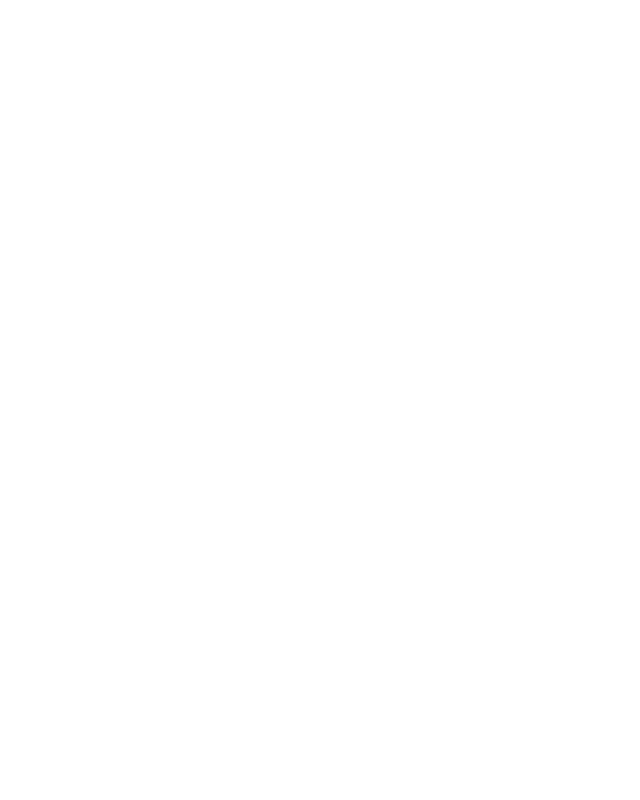
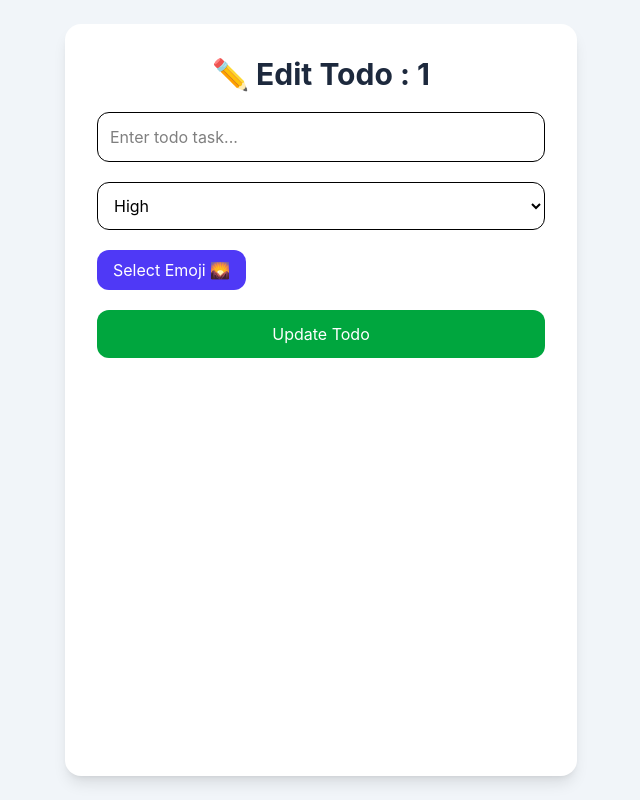
Before and after one commit to Pratham0514/ApiToDoFroent, a React (Vite) app: page /edit/1 in a window 1280 px wide. Before the commit this address had no page. Shown: the whole page, without its empty margins (319-959 px from the left). Built offline with nearby package versions, Linux system fonts and the light colour scheme; no server answers.

Commit message:
edit part complete

```diff
--- a/src/main.jsx
+++ b/src/main.jsx
@@ -2,6 +2,7 @@ import { createRoot } from 'react-dom/client';
 import './index.css';
 import Home from './views/Home/Home.jsx';
 import NewTodo from './views/NewTodo/NewTodo.jsx';
+import Edittodo from './views/NewTodo/Edittodo.jsx';
 import { BrowserRouter, Routes, Route } from 'react-router-dom';
 
 createRoot(document.getElementById('root')).render(
@@ -9,6 +10,7 @@ createRoot(document.getElementById('root')).render(
     <Routes>
       <Route path="/" element={<Home/>} />
       <Route path="/new" element={<NewTodo/>} />
+      <Route path="/edit/:id" element={<Edittodo/>} />
     </Routes>
   </BrowserRouter>
 );
--- a/src/views/Home/Home.jsx
+++ b/src/views/Home/Home.jsx
@@ -109,9 +109,13 @@ const markdone = async (id, isDone) => {
               </span>
             </div>
           </div>
+          <div className="flex items-center gap-2 pr-4">
           <button onClick={() => deleteTodo(todo.id)}
           className="bg-red-600 text-white px-2 py-1 rounded-xl shadow-md hover:bg-red-700 transition flex items-center gap-2 font-semibold ml-auto mr-2 h-8 "> 🗑 Delete</button>
+          <Link to={`/edit/${todo.id}`} className="bg-indigo-600 text-white px-2 py-1 rounded-xl shadow-md hover:bg-indigo-700 transition flex items-center gap-2 font-semibold h-8 "> 📝 Edit</Link>
+          </div>
         </div>
+
       ))}
 
 
--- /dev/null
+++ b/src/views/NewTodo/Edittodo.jsx
@@ -0,0 +1,133 @@
+import { useState, useEffect } from "react";
+import EmojiPicker from "emoji-picker-react";
+import axios from "axios";
+import { useParams } from "react-router-dom";
+
+function Edittodo() {
+
+  const { id } = useParams();
+
+  const [todoData, setTodoData] = useState({
+    todoItems: "",
+    priority: "High",
+    emoji: "🌄",
+  });
+
+  const [emojiPicker, setEmojiPicker] = useState(false);
+
+  // Load Todo
+  const loadTodo = async () => {
+    if (!id) return;
+
+    try {
+      const response = await axios.get(
+        `${import.meta.env.VITE_API_URL}/todos/${id}`
+      );
+
+      const todoDetails = response.data.data;
+
+      setTodoData({
+        todoItems: todoDetails.todoItems,
+        priority: todoDetails.priority,
+        emoji: todoDetails.emoji,
+      });
+
+    } catch (error) {
+      console.error("Error fetching todo:", error);
+    }
+  };
+
+  useEffect(() => {
+    loadTodo();
+  }, [id]);
+
+
+  // Update Todo
+  const updateTodo = async () => {
+    try {
+
+      const response = await axios.put(
+        `${import.meta.env.VITE_API_URL}/todos/${id}`,
+        todoData
+      );
+
+      if (response) {
+        alert(response.data.message);
+
+        setTimeout(() => {
+          window.location.href = "/";
+        }, 2000);
+      }
+
+    } catch (error) {
+      console.error("Error updating todo:", error);
+    }
+  };
+
+
+  return (
+    <div className="min-h-screen bg-slate-100 flex justify-center p-6">
+
+      <div className="bg-white p-8 rounded-2xl shadow-lg w-full max-w-lg space-y-5">
+
+        <h1 className="text-3xl font-bold text-center text-slate-800">
+          ✏️ Edit Todo : {id}
+        </h1>
+
+        {/* Todo Input */}
+        <input
+          type="text"
+          value={todoData.todoItems}
+          onChange={(e) =>
+            setTodoData({ ...todoData, todoItems: e.target.value })
+          }
+          placeholder="Enter todo task..."
+          className="w-full border p-3 rounded-xl focus:outline-none focus:ring-2 focus:ring-indigo-400"
+        />
+
+        {/* Priority Select */}
+        <select
+          value={todoData.priority}
+          onChange={(e) =>
+            setTodoData({ ...todoData, priority: e.target.value })
+          }
+          className="w-full border p-3 rounded-xl"
+        >
+          <option value="High">High</option>
+          <option value="Medium">Medium</option>
+          <option value="Low">Low</option>
+        </select>
+
+        {/* Emoji Button */}
+        <button
+          onClick={() => setEmojiPicker(!emojiPicker)}
+          className="bg-indigo-600 text-white px-4 py-2 rounded-xl hover:bg-indigo-700 transition"
+        >
+          Select Emoji {todoData.emoji}
+        </button>
+
+        {/* Emoji Picker */}
+        {emojiPicker && (
+          <EmojiPicker
+            onEmojiClick={(emoji) => {
+              setTodoData({ ...todoData, emoji: emoji.emoji });
+              setEmojiPicker(false);
+            }}
+          />
+        )}
+
+        {/* Update Button */}
+        <button
+          className="w-full bg-green-600 text-white p-3 rounded-xl hover:bg-green-700 transition"
+          onClick={updateTodo}
+        >
+          Update Todo
+        </button>
+
+      </div>
+
+    </div>
+  );
+}
+
+export default Edittodo;
```
